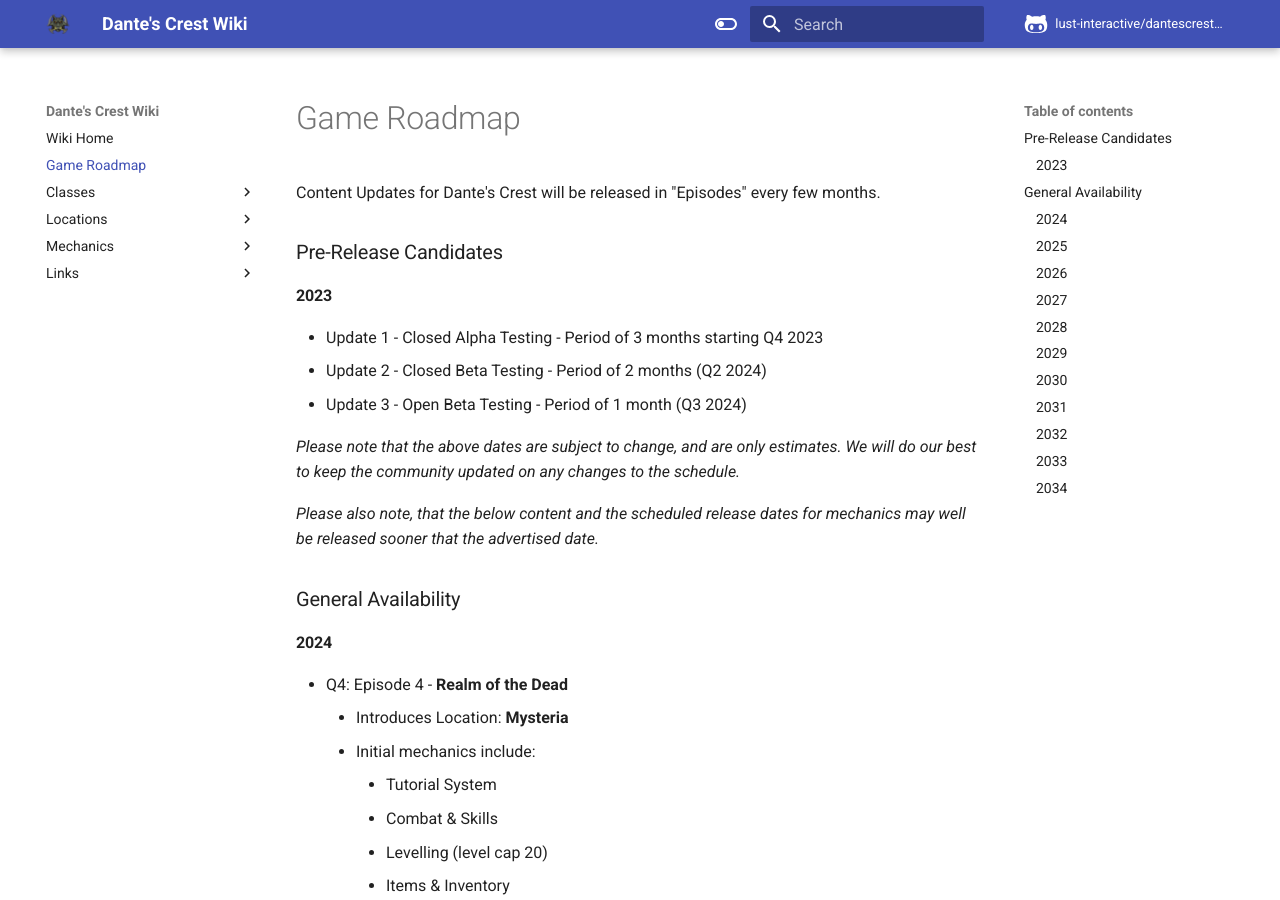
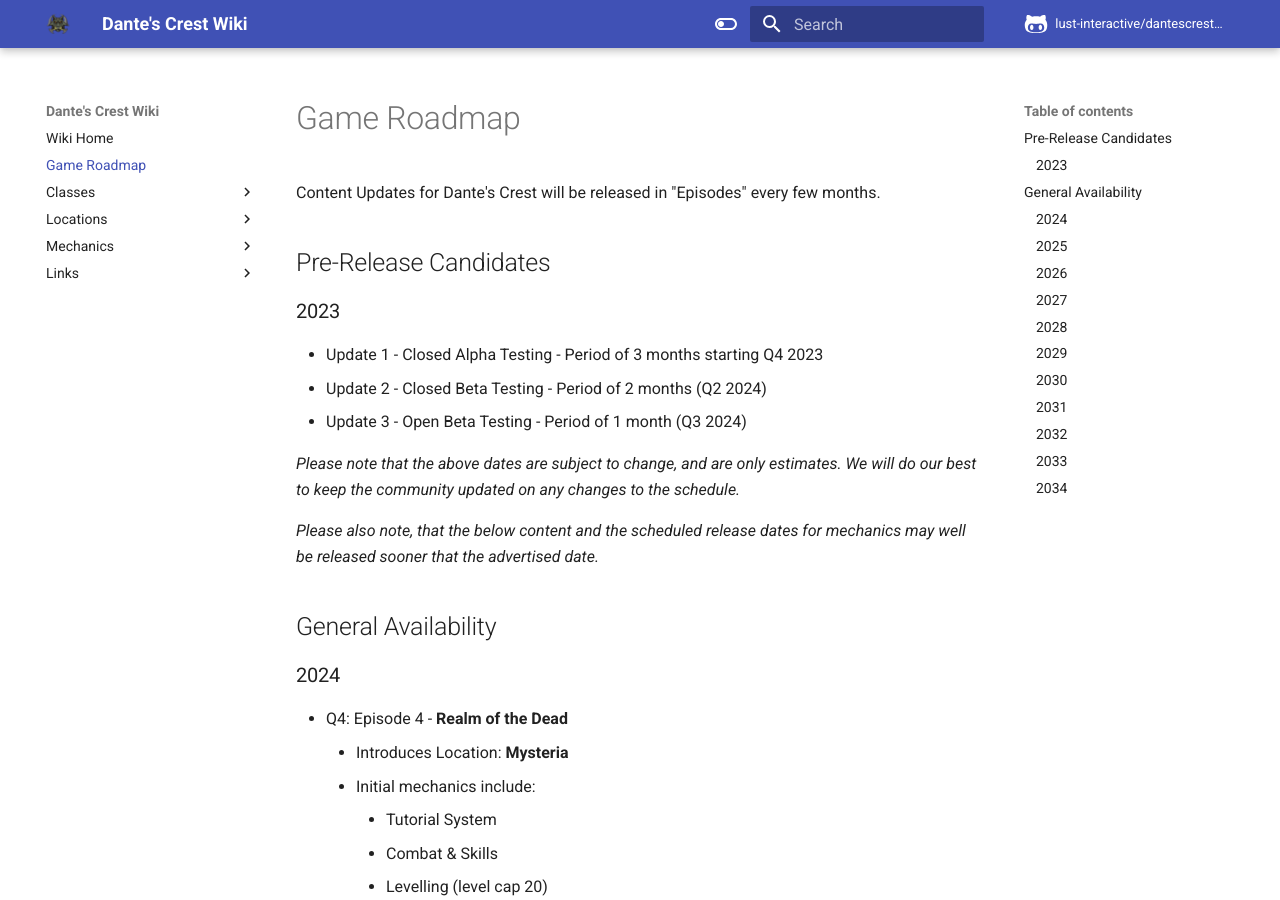
Before and after one commit to Lust-Interactive/EternalDamnationWiki, an MkDocs documentation site: the page built from data/gameroadmap.md, in a window 1280 px wide and 900 px high. Built offline with MkDocs 1.6.1 and Material for MkDocs 9.7.7, drawn with Linux system fonts in a browser that asks for light colours; comment, search, counter and statistics services are not loaded.

Commit message:
Modified RoadMap headers to conform to standard Markdown

```diff
--- a/data/gameroadmap.md
+++ b/data/gameroadmap.md
@@ -1,7 +1,7 @@
 Content Updates for Dante's Crest will be released in "Episodes" every few months.
 
-### Pre-Release Candidates
-####  2023
+## Pre-Release Candidates
+###  2023
 - Update 1 - Closed Alpha Testing - Period of 3 months starting Q4 2023
 - Update 2 - Closed Beta Testing - Period of 2 months (Q2 2024)
 - Update 3 - Open Beta Testing - Period of 1 month (Q3 2024)
@@ -12,8 +12,8 @@ Content Updates for Dante's Crest will be released in "Episodes" every few month
 *Please also note, that the below content and the scheduled release dates for mechanics may well be released sooner that the advertised date.*
 
 
-### General Availability
-#### 2024
+## General Availability
+### 2024
 
  - Q4: Episode 4 - **Realm of the Dead**
      - Introduces Location: **Mysteria**
@@ -28,7 +28,7 @@ Content Updates for Dante's Crest will be released in "Episodes" every few month
     	 -  Basic Storyline and Main Quests
     	 -  Gathering System (flora/fauna/funga/minerals)
 
-#### 2025
+### 2025
 
 - Q1: Episode 5.1 - **Over the River**
     - Introduces Location: **Asphodel**
@@ -37,7 +37,7 @@ Content Updates for Dante's Crest will be released in "Episodes" every few month
 - Q3: Episode 5.3 - Reputation, Factions & Achievements, Daily Quests
 - Q4: Episode 5.4 - Familiars
 
-#### 2026
+### 2026
 
 - Q1: Episode 6.1 - **Beyond the Sands**
     - Introduces Location: **Duat**
@@ -46,7 +46,7 @@ Content Updates for Dante's Crest will be released in "Episodes" every few month
 - Q3: Episode 6.3 - Mounts
 - Q4: Episode 6.4 - Battleground Seasonal Rankings
 
-#### 2027
+### 2027
 - Q1: Episode 7.1 - **Through the Mountain**
     - Introduces Location: **Guinee**
     - Main Quests, Level Cap Increased to 35
@@ -54,7 +54,7 @@ Content Updates for Dante's Crest will be released in "Episodes" every few month
 - Q3: Episode 7.3 - Alliance War
 - Q4: Episode 7.4 - Tradebroker
 
-#### 2028
+### 2028
 - Q1: Episode 8.1 - **Beneath the Stars**
     - Introduces Location: **Helheim**
     - Main Quests, Level Cap Increased to 40
@@ -62,7 +62,7 @@ Content Updates for Dante's Crest will be released in "Episodes" every few month
 - Q3: Episode 8.3 - Essence Slotting
 - Q4: Episode 8.4 -
 
-#### 2029
+### 2029
 - Q1: Episode 9.1 - **Across the Forest**
     - Introduces Location: **Lyonesse**
     - Main Quests, Level Cap Increased to 45
@@ -70,7 +70,7 @@ Content Updates for Dante's Crest will be released in "Episodes" every few month
 - Q3: Episode 9.3 -
 - Q4: Episode 9.4 - 5th Anniversary
 
-#### 2030
+### 2030
 - Q1: Episode 10.1 - **Under the Depths**
     - Introduces Location: **Xibalba**
     - Main Quests, Level Cap Increased to 50
@@ -78,7 +78,7 @@ Content Updates for Dante's Crest will be released in "Episodes" every few month
 - Q3: Episode 10.3 - Fishing
 - Q4: Episode 10.4 -
 
-#### 2031
+### 2031
 - Q1: Episode 11.1 - **Beneath the Moonlight**
     - Introduces Location: **Hekla Fell**
     - Main Quests, Level Cap Increased to 55
@@ -86,7 +86,7 @@ Content Updates for Dante's Crest will be released in "Episodes" every few month
 - Q3: Episode 11.3 -
 - Q4: Episode 11.4 -
 
-#### 2032
+### 2032
 - Q1: Episode 12.1 - **Within the Labyrinth**
     - Introduces Location: **Diyu**
     - Main Quests, Level Cap Increased to 60
@@ -94,7 +94,7 @@ Content Updates for Dante's Crest will be released in "Episodes" every few month
 - Q3: Episode 12.3 -
 - Q4: Episode 12.4 -
 
-#### 2033
+### 2033
 - Q1: Episode 13.1  - **Beyond the Veil**
     - Introduces Location: **Erebus**
 -  - Main Quests, Level Cap Increased to 65
@@ -102,7 +102,7 @@ Content Updates for Dante's Crest will be released in "Episodes" every few month
 - Q3: Episode 13.3 -
 - Q4: Episode 13.4 -
 
-#### 2034
+### 2034
 - Q1: Episode 14.1 - **Into the Void**
     - Introduces Location: **Chaos**
     - Main Quests, Level Cap Increased to 70
--- a/mkdocs.yml
+++ b/mkdocs.yml
@@ -59,10 +59,12 @@ nav:
 #      - Familiars: mechanics/familiars.md
       - Guilds: mechanics/guilds.md
 #      - Instanced Dungeons: mechanics/instanceddungeons.md
+      - Items: mechanics/items.md
       - Levelling: mechanics/levelling.md
 #      - Mounts: mechanics/mounts.md
       - Nature: mechanics/nature.md
       - Portals: mechanics/portals.md
+      - Premium: mechanics/premium.md
       - Quests: mechanics/quests.md
       - Recruit a Friend: mechanics/recruitafriend.md
 #    - Professions:
```
Also changed, not shown: data/mechanics/premium.md (added, +18 -0 lines).
